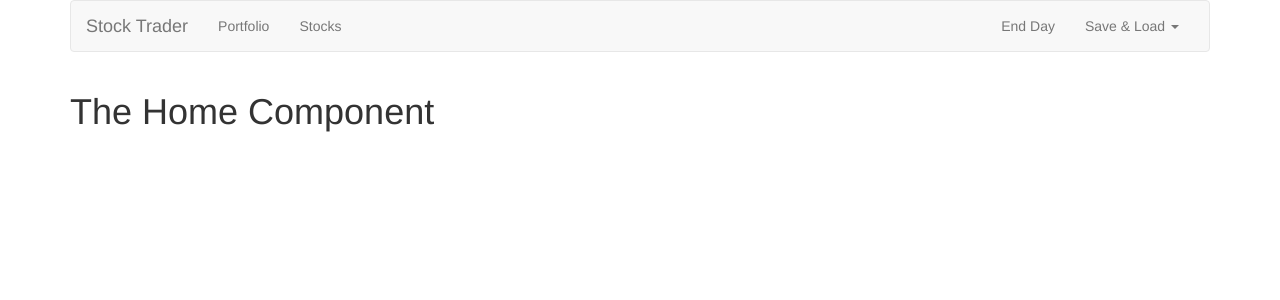
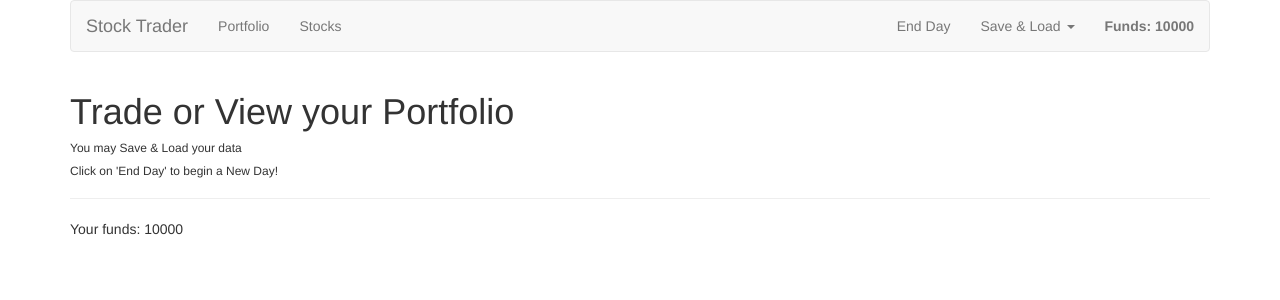
Before and after one commit to fvukojevic/TheStockTrader, a Vue app: page / in a window 1280 px wide. Shown: the top 300 px of the page. Built offline with nearby package versions, Linux system fonts and the light colour scheme.

Commit message:
display funds

```diff
--- a/src/components/Header.vue
+++ b/src/components/Header.vue
@@ -12,6 +12,7 @@
           <router-link to="/portfolio" tag="li" active-class="active"><a>Portfolio</a></router-link>
           <router-link to="/stocks" tag="li" active-class="active"><a>Stocks</a></router-link>
         </ul>
+        <strong class="navbar-text navbar-right">Funds: {{ funds }}</strong>
         <ul class="nav navbar-nav navbar-right">
           <li><a href="#">End Day</a></li>
           <li class="dropdown">
@@ -26,3 +27,14 @@
     </div><!-- /.container-fluid -->
   </nav>
 </template>
+
+<script>
+  import { mapGetters } from 'vuex'
+  export default {
+    computed: {
+      ...mapGetters({
+        funds: 'getFunds'
+      })
+    }
+  }
+</script>
--- a/src/components/Home.vue
+++ b/src/components/Home.vue
@@ -1,3 +1,19 @@
 <template>
-  <h1>The Home Component</h1>
+  <div>
+    <h1>Trade or View your Portfolio</h1>
+    <h6>You may Save & Load your data</h6>
+    <h6>Click on 'End Day' to begin a New Day!</h6>
+    <hr>
+    <p>Your funds: {{ funds }}</p>
+  </div>
 </template>
+
+<script>
+  export default {
+    computed: {
+      funds() {
+        return this.$store.getters.getFunds;
+      }
+    }
+  }
+</script>
--- a/src/components/portfolio/Stock.vue
+++ b/src/components/portfolio/Stock.vue
@@ -4,7 +4,7 @@
       <div class="panel-heading">
         <h3 class="panel-title">
           {{ stock.name }}
-          <small>(Price: {{stock.price}} | Quantity: {{ stock.quantity }})</small>
+          <small>(Price: {{stock.stockPrice}} | Quantity: {{ stock.quantity }})</small>
         </h3>
       </div>
       <div class="panel-body">
--- a/src/components/stocks/Stock.vue
+++ b/src/components/stocks/Stock.vue
@@ -4,7 +4,7 @@
         <div class="panel-heading">
           <h3 class="panel-title">
             {{ stock.name }}
-            <small>(Price: {{stock.price}})</small>
+            <small>(Price: {{stock.stockPrice}})</small>
           </h3>
         </div>
         <div class="panel-body">
@@ -44,7 +44,7 @@
       buyStock() {
         const order = {
           stockId: this.stock.id,
-          stockPrice: this.stock.price,
+          stockPrice: this.stock.stockPrice,
           quantity: this.quantity
         };
         this.$store.dispatch('buyStock', order);
--- a/src/components/stocks/Stocks.vue
+++ b/src/components/stocks/Stocks.vue
@@ -15,7 +15,6 @@
     },
     computed: {
       stocks() {
-        console.log(this.$store);
         return this.$store.getters.getStocks;
       }
     }
--- a/src/data/stocks.js
+++ b/src/data/stocks.js
@@ -2,21 +2,21 @@ export default [
   {
     id: 1,
     name: 'BWM',
-    price: 110,
+    stockPrice: 110,
   },
   {
     id: 2,
     name: 'Google',
-    price: 200,
+    stockPrice: 200,
   },
   {
     id: 3,
     name: 'Apple',
-    price: 250,
+    stockPrice: 250,
   },
   {
     id: 4,
     name: 'Twitter',
-    price: 50,
+    stockPrice: 50,
   }
 ]
--- a/src/store/modules/portfolio.js
+++ b/src/store/modules/portfolio.js
@@ -11,11 +11,11 @@ const getters = {
         id: stock.id,
         quantity: stock.quantity,
         name: record.name,
-        price: record.price
+        stockPrice: record.stockPrice
       }
     });
   },
-  getFunds: state => {
+  getFunds: (state) => {
     return state.funds;
   }
 };
@@ -46,6 +46,7 @@ const mutations = {
 
 const actions = {
   sellStock: ({commit}, order) => {
+    console.log(order);
     commit('sellStock', order);
   }
 };
```
